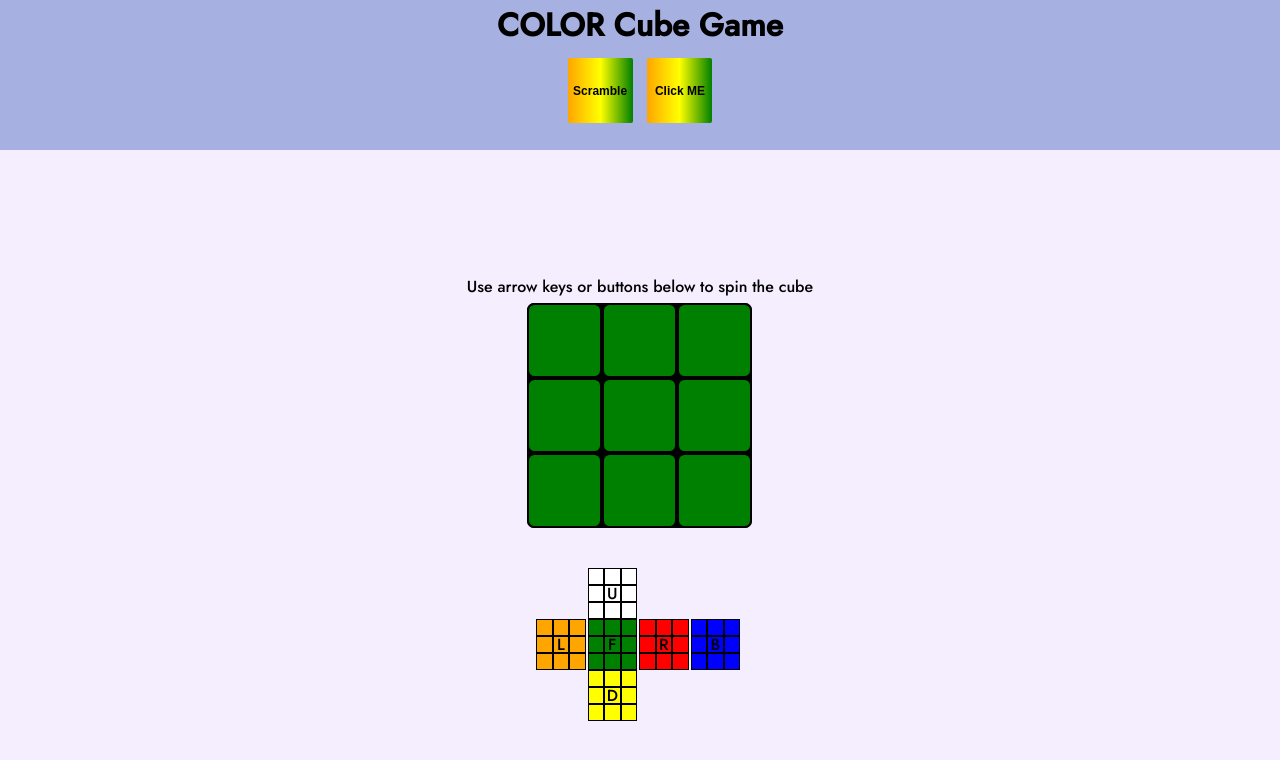
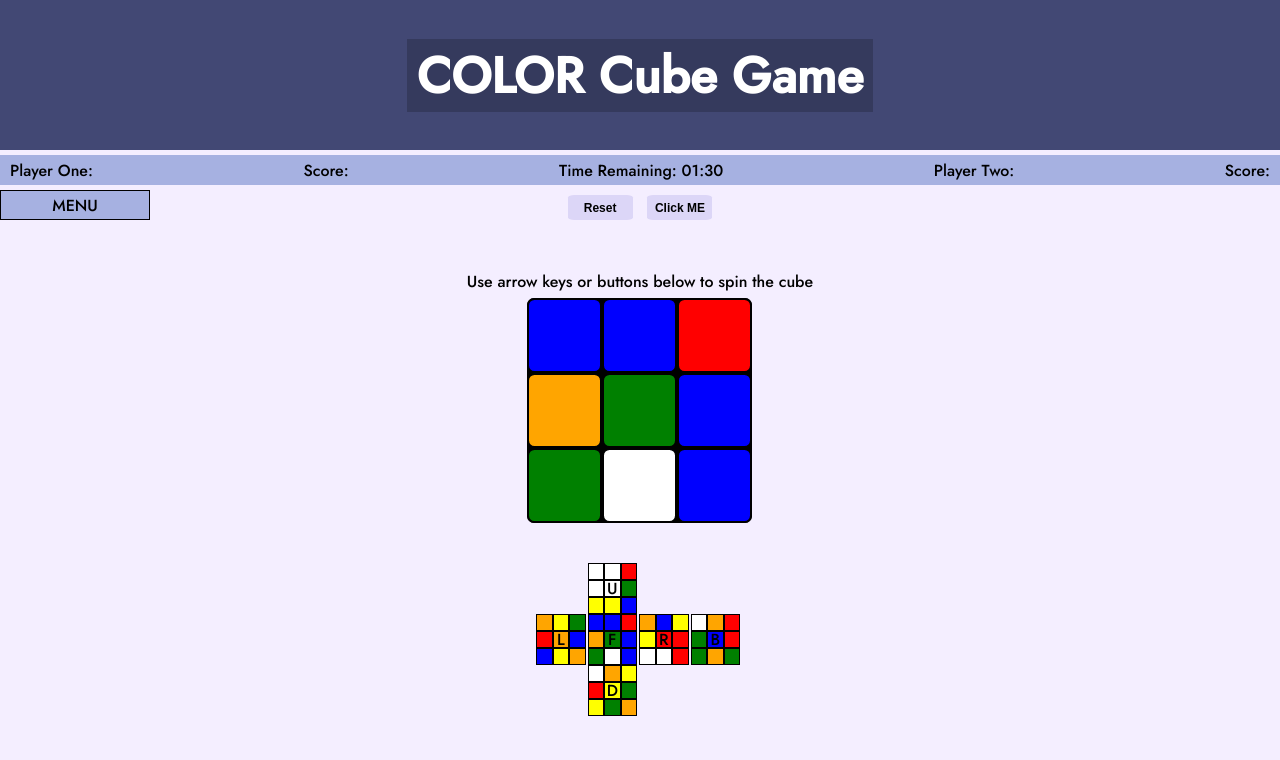
Before and after one commit to MT-Jackrabbit/Color_Cube, a plain HTML site: page index2.html in a window 1280 px wide. Both pictures are taken after a click on the button "Scramble". Drawn offline with nearby package versions, Linux system fonts and the light colour scheme.

Commit message:
added elements and styling to html and css

```diff
--- a/css/styles2.css
+++ b/css/styles2.css
@@ -10,6 +10,7 @@ body {
     align-items: center;
     background-color: #F4EEFF;
     font-family: 'Jost', sans-serif;
+    min-width: 500px;
 }
 
 header {
@@ -22,8 +23,35 @@ header {
     left: 0;
     width: 100vw;
     height: 150px;
-    /* background-image: linear-gradient(to right, red, blue, green, yellow); */
+    /* background-image: linear-gradient(to right top, white, red, blue, green, yellow, orange, white); */
+    background-color: #424874;
+    min-width: 500px;
+}
+
+header h1 {
+    color: white;
+    background-color: rgba(0, 0, 0, .2);
+    padding: 0 10px;
+    font-size: 50px;
+}
+
+.section_info {
+    display: flex;
+    align-items: center;
+    justify-content: space-between;
     background-color: #A6B1E1;
+    width: 100vw;
+    height: 30px;
+    margin-top: 5px;
+    min-width: 600px;
+}
+
+.section__player-one {
+    margin-left: 10px;
+}
+
+.section__score-two {
+    margin-right: 10px;
 }
 
 #one {
@@ -53,17 +81,56 @@ header {
     margin: 10px;
 }
 
-.header__section button {
+.section__buttons button {
     border: none;
-    border-radius: 3%;
+    border-radius: 10%;
     width: 65px;
-    height: 65px;
+    height: 25px;
     margin: 0 5px;
-    margin-bottom: 15px;
-    background-image: linear-gradient(to right, orange, yellow, green);
+    margin-top: 10px;
+    /* background-image: linear-gradient(to right, orange, yellow, green); */
+    background-color: #DCD6F7;
     color: black;
     font-size: 12px;
     font-weight: 800;
+    outline: none;
+}
+
+.nav__main {
+    position: absolute;
+    left: 0;
+    top: 185px;
+    height: 30px;
+    width: 150px;
+    margin-top: 5px;
+    /* margin-left: 5px; */
+    background-color:#DCD6F7;
+    overflow: hidden;
+    transition-duration: .3s;
+    /* border: 1px solid black; */
+}
+
+.nav__main:hover {
+    height: 300px;
+}
+
+.nav__items {
+    margin-left: 5px;
+    margin-bottom: 10px;
+}
+
+.nav__menu {
+    text-align: center;
+    background-color: #A6B1E1;
+    height: 30px;
+    line-height: 30px;
+    border: 1px solid black;
+    margin: 0;
+}
+
+
+.section__buttons button:hover {
+    cursor: pointer;
 }
 
 .cube button {
@@ -154,7 +221,7 @@ header {
     flex-direction: column;
     align-items: center;
     position: relative;
-    margin-top: 125px;
+    margin-top: 50px;
 }
 
 .outside-container {
--- a/index2.html
+++ b/index2.html
@@ -17,11 +17,26 @@
 <body>
     <header>
         <h1>COLOR Cube Game</h1>
-        <section class="header__section">
-            <button class="header__button--scramble-reset">Scramble</button>
-            <button class="rotate-cube">Click ME</button>
-        </section>
     </header>
+    <section class="section_info">
+        <span class="section__player-one">Player One:</span>
+        <span>Score:</span>
+        <span>Time Remaining: 01:30</span>
+        <span>Player Two:</span>
+        <span class="section__score-two">Score:</span>
+    </section>
+    <section class="section__buttons">
+        <button class="header__button--scramble-reset">Scramble</button>
+        <button class="rotate-cube">Click ME</button>
+    </section>
+    <nav class="nav__main">
+        <p class="nav__menu">MENU</p>
+        <p class="nav__items">Set Game Type</p>
+        <p class="nav__items">Set Player Names</p>
+        <p class="nav__items">Change Difficulty</p>
+        <p class="nav__items">Rules</p>
+        <a class="nav__items" href="https://www.rubiks.com/en-us/blog/how-to-solve-the-rubiks-cube-stage-1" target="_blank">Tutorial</a>
+    </nav>
     <section class="help-align">
         <div class="cube-top">
             <p class="p__spin-cube">Use arrow keys or buttons below to spin the cube</p>
--- a/js/app.js
+++ b/js/app.js
@@ -97,7 +97,28 @@ class Cube{
         this.down = faces[5];
         this.face6 = faces[5];
 
+        this.cubeRotation = 0;
+        this.faceRotationCount = 0;
+        $('.cube').css("transform", "rotate(0deg)");
+        this.updateSquareIds();
+        this.setSmallSquareColors();
         this.setFaceColors();
+    }
+
+    scrambleCube()
+    {
+        this.switchColumns("LEFT", "UP");
+        this.switchRows("TOP", "RIGHT");
+        this.switchFaces("UP");
+        this.switchRows("BOTTOM", "LEFT");
+        this.switchColumns("RIGHT", "DOWN");
+        this.switchFaces("RIGHT");
+        this.rotateBackFace("RIGHT");
+        //this.rotateFrontFace("LEFT");
+        this.switchColumns("RIGHT", "DOWN");
+        this.switchRows("TOP", "RIGHT");
+        this.rotateBackFace("RIGHT");
+        this.rotateFrontFace("LEFT");
     }
 
     //options: UP || DOWN || LEFT || RIGHT
@@ -115,28 +136,24 @@ class Cube{
                 this.up = front;
                 this.back = up;
                 this.down = back;
-                //console.log("Rotate faces up!");
                 break;
             case "DOWN":
                 this.front = up;
                 this.up = back;
                 this.back = down;
                 this.down = front;
-                //console.log("Rotate faces down!");
                 break;
             case "LEFT":
                 this.front = right;
                 this.left = front;
                 this.back = left;
                 this.right = back;
-                //console.log("Rotate faces left!");
                 break;
             case "RIGHT":
                 this.front = left;
                 this.left = back;
                 this.back = right;
                 this.right = front;
-                //console.log("Rotate faces right!");
                 break;
         }
 
@@ -202,8 +219,6 @@ class Cube{
         const color7 = this.up[7].myColor;
         const color8 = this.up[8].myColor;
 
-        //console.log(currFace);
-
         switch(whichWay.toUpperCase())
         {
             case "LEFT":
@@ -239,8 +254,6 @@ class Cube{
         const color6 = this.down[6].myColor;
         const color7 = this.down[7].myColor;
         const color8 = this.down[8].myColor;
-
-        //console.log(currFace);
 
         switch(whichWay.toUpperCase())
         {
@@ -278,8 +291,6 @@ class Cube{
         const color7 = this.right[7].myColor;
         const color8 = this.right[8].myColor;
 
-        //console.log(currFace);
-
         switch(whichWay.toUpperCase())
         {
             case "UP":
@@ -315,8 +326,6 @@ class Cube{
         const color6 = this.left[6].myColor;
         const color7 = this.left[7].myColor;
         const color8 = this.left[8].myColor;
-
-        //console.log(currFace);
 
         switch(whichWay.toUpperCase())
         {
@@ -357,8 +366,6 @@ class Cube{
         const upColors = [this.up[6].myColor, this.up[7].myColor, this.up[8].myColor];
         const rightColors = [this.right[0].myColor, this.right[3].myColor, this.right[6].myColor];
         const downColors = [this.down[0].myColor, this.down[1].myColor, this.down[2].myColor];
-
-        //console.log(currFace);
 
         switch(whichWay.toUpperCase())
         {
@@ -424,8 +431,7 @@ class Cube{
 
         const rotate = `rotate(${this.cubeRotation}deg)`;
         $('.cube').css("transform", rotate);
-        this.updateFaceButtons();
-        //this.setFaceColors();
+        this.updateSquareIds();
         this.setSmallSquareColors();
     }
 
@@ -507,7 +513,7 @@ class Cube{
     }
 
     //this makes sure the control buttons on the front face stay in the correct location
-    updateFaceButtons()
+    updateSquareIds()
     {
         const rotationCount = this.faceRotationCount%4;
 
@@ -524,7 +530,6 @@ class Cube{
                 $squares.eq(6).attr("id", "seven");
                 $squares.eq(7).attr("id", "eight");
                 $squares.eq(8).attr("id", "nine");
-                console.log("Cube #1 is top left!");
         }
         else if(rotationCount === 1 || rotationCount === -3)
         { //cube #7 is top left
@@ -536,7 +541,6 @@ class Cube{
                 $squares.eq(6).attr("id", "one");
                 $squares.eq(7).attr("id", "four");
                 $squares.eq(8).attr("id", "seven");
-                console.log("Cube #7 is top left!");
         }
         else if(rotationCount === 2 || rotationCount === -2)
         { //cube #9 is top left
@@ -548,7 +552,6 @@ class Cube{
                 $squares.eq(6).attr("id", "three");
                 $squares.eq(7).attr("id", "two");
                 $squares.eq(8).attr("id", "one");
-                console.log("Cube #9 is top left!");
         }
         else if(rotationCount === 3 || rotationCount === -1)
         { //cube #3 is top left
@@ -560,7 +563,6 @@ class Cube{
                 $squares.eq(6).attr("id", "nine");
                 $squares.eq(7).attr("id", "six");
                 $squares.eq(8).attr("id", "three");
-                console.log("Cube #3 is top left!");
         }
     }
 
@@ -916,7 +918,6 @@ $('.face-down').click(function(event){
 
 $('.button__three-right').click(function(event){
     const parentId = $('.button__three-right').parent().attr("id");
-    //console.log(parentId);
     switch(parentId)
     {
         case "one":
@@ -936,7 +937,6 @@ $('.button__three-right').click(function(event){
 
 $('.button__one-left').click(function(event){
     const parentId = $('.button__one-left').parent().attr("id");
-    //console.log(parentId);
     switch(parentId)
     {
         case "one":
@@ -956,7 +956,6 @@ $('.button__one-left').click(function(event){
 
 $('.button__nine-right').click(function(event){
     const parentId = $('.button__nine-right').parent().attr("id");
-    //console.log(parentId);
     switch(parentId)
     {
         case "one":
@@ -976,7 +975,6 @@ $('.button__nine-right').click(function(event){
 
 $('.button__seven-left').click(function(event){
     const parentId = $('.button__seven-left').parent().attr("id");
-    //console.log(parentId);
     switch(parentId)
     {
         case "one":
@@ -996,7 +994,6 @@ $('.button__seven-left').click(function(event){
 
 $('.button__one-top').click(function(event){
     const parentId = $('.button__one-top').parent().attr("id");
-    //console.log(parentId);
     switch(parentId)
     {
         case "one":
@@ -1017,7 +1014,6 @@ $('.button__one-top').click(function(event){
 
 $('.button__seven-bottom').click(function(event){
     const parentId = $('.button__seven-bottom').parent().attr("id");
-    //console.log(parentId);
     switch(parentId)
     {
         case "one":
@@ -1037,7 +1033,6 @@ $('.button__seven-bottom').click(function(event){
 
 $('.button__three-top').click(function(event){
     const parentId = $('.button__three-top').parent().attr("id");
-    //console.log(parentId);
     switch(parentId)
     {
         case "one":
@@ -1057,7 +1052,6 @@ $('.button__three-top').click(function(event){
 
 $('.button__nine-bottom').click(function(event){
     const parentId = $('.button__nine-bottom').parent().attr("id");
-    //console.log(parentId);
     switch(parentId)
     {
         case "one":
@@ -1084,6 +1078,27 @@ $('.rotate-front-left').click(function(event){
     gameCube.rotateFrontFace("LEFT");
 });
 
+$('.header__button--scramble-reset').click(function(event){
+
+    const $button = $('.header__button--scramble-reset');
+
+    if($button.text() === "Scramble")
+    {
+        const randomNum = Math.floor(Math.random() * 4);
+
+        for(let i = 0; i <= randomNum; i++)
+            gameCube.scrambleCube();
+
+        $button.text("Reset");
+    }
+    else if($button.text() === "Reset")
+    {
+        gameCube.fillCube();
+
+        $button.text("Scramble");
+    }
+});
+
 //capture the keystrokes and see if they are the arrow keys, b key or alt key
 document.onkeydown = checkKey;
 let keyBuffer = [];
@@ -1092,7 +1107,6 @@ function checkKey(e) {
 
     let keyStroke = e.keyCode;
     let rotateBack = false;
-    //console.log(keyStroke);
     keyBuffer.push(keyStroke);
 
     if(keyStroke === 66 && keyBuffer[keyBuffer.length-2] === 18)
```
